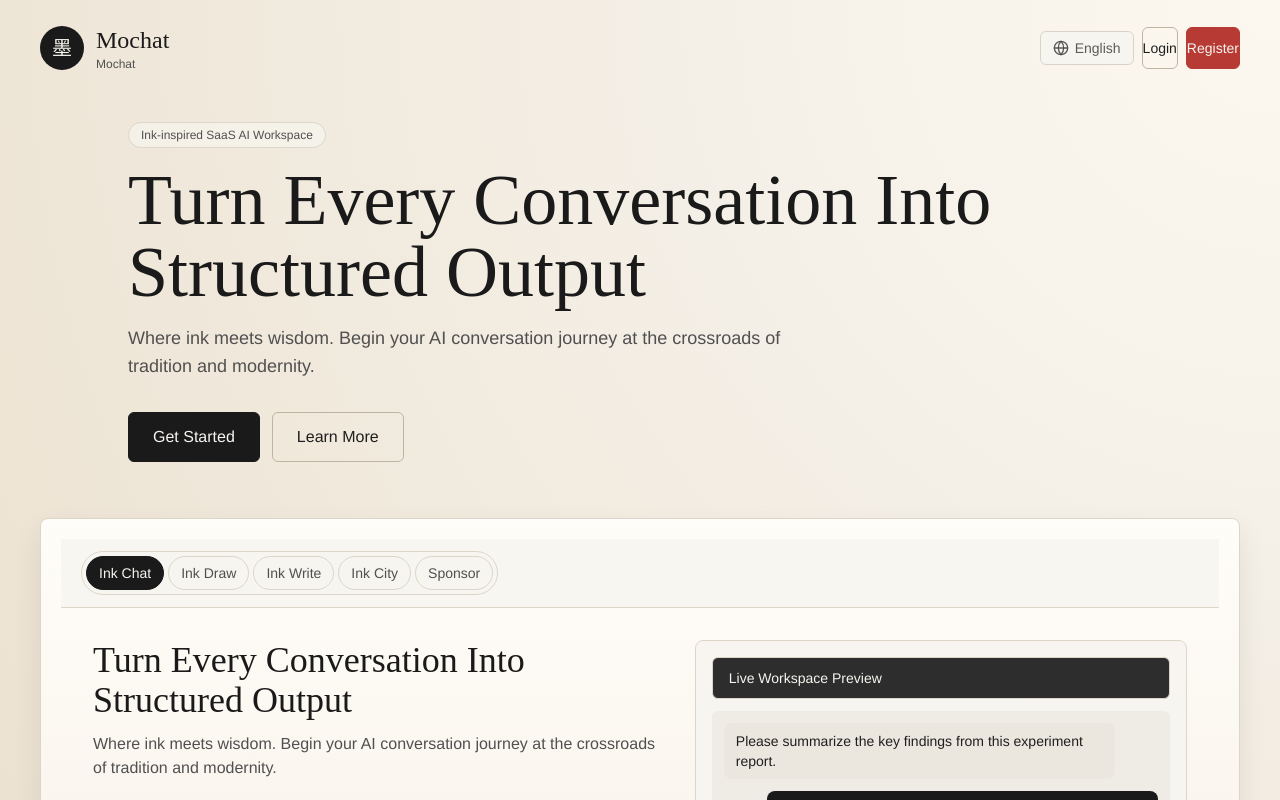
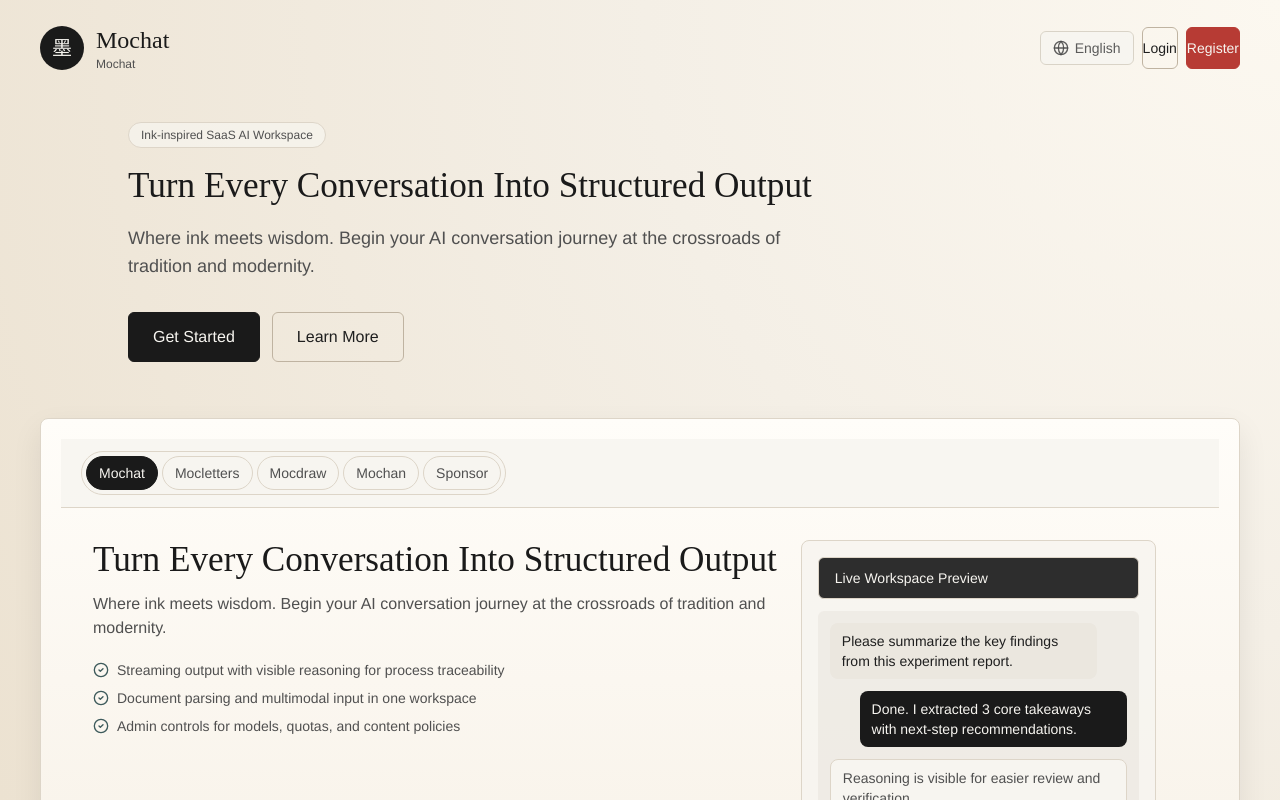
Before and after one commit to Cmochance/Mochat, a React (Vite) app in the folder frontend/: page / in a window 1280 px wide. Built offline with nearby package versions, Linux system fonts and the light colour scheme; a web font is replaced by a local one.

Commit message:
fix(welcome): rename EN tabs and force single-line hero

```diff
--- a/frontend/src/i18n/locales/en.ts
+++ b/frontend/src/i18n/locales/en.ts
@@ -44,10 +44,10 @@ export default {
     learnMore: 'Learn More',
     enterChat: 'Enter Chat',
     views: {
-      overview: 'Ink Chat',
-      features: 'Ink Draw',
-      ecosystem: 'Ink Write',
-      faq: 'Ink City',
+      overview: 'Mochat',
+      features: 'Mocletters',
+      ecosystem: 'Mocdraw',
+      faq: 'Mochan',
       pricing: 'Sponsor',
       switchHint: 'Use the top-left tabs to switch page views',
     },
--- a/frontend/src/pages/Welcome/index.tsx
+++ b/frontend/src/pages/Welcome/index.tsx
@@ -26,8 +26,9 @@ interface WelcomeViewTab {
 export default function Welcome() {
   const navigate = useNavigate()
   const { isAuthenticated } = useAuthStore()
-  const { t } = useTranslation()
+  const { t, i18n } = useTranslation()
   const [activeView, setActiveView] = useState<WelcomeView>('overview')
+  const isEnglish = (i18n.resolvedLanguage ?? i18n.language).startsWith('en')
 
   const features = [
     {
@@ -86,6 +87,7 @@ export default function Welcome() {
         <SectionHeader
           title={t('welcome.heroTitle')}
           subtitle={t('welcome.description')}
+          className={isEnglish ? '[&_h2]:text-[clamp(1.8rem,3vw,2.2rem)] [&_h2]:md:whitespace-nowrap' : ''}
         />
         <div className="mt-5 space-y-2">
           {trustPoints.map((item) => (
@@ -293,7 +295,14 @@ export default function Welcome() {
             <p className="mb-4 inline-flex items-center rounded-full border border-line-soft bg-paper-white/70 px-3 py-1 text-xs font-ui text-text-secondary">
               {t('welcome.heroBadge')}
             </p>
-            <h1 className="font-title text-5xl leading-tight text-ink-black md:text-6xl lg:text-7xl">
+            <h1
+              className={[
+                'font-title leading-tight text-ink-black',
+                isEnglish
+                  ? 'text-[clamp(1.8rem,3vw,2.2rem)] md:whitespace-nowrap'
+                  : 'text-5xl md:text-6xl lg:text-7xl',
+              ].join(' ')}
+            >
               {t('welcome.heroTitle')}
             </h1>
             <p className="mt-4 max-w-2xl text-base font-ui leading-relaxed text-text-secondary md:text-lg">
```
